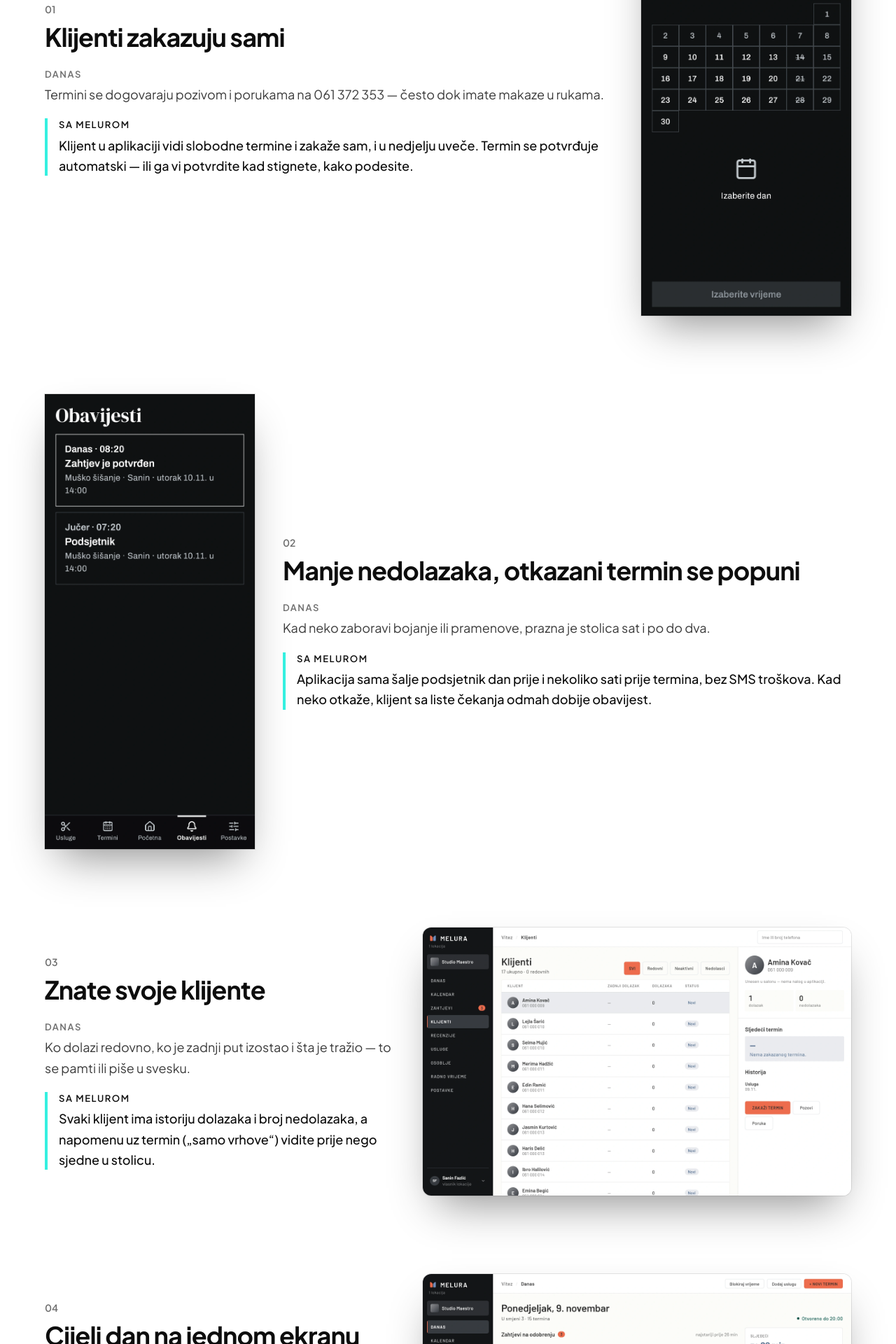
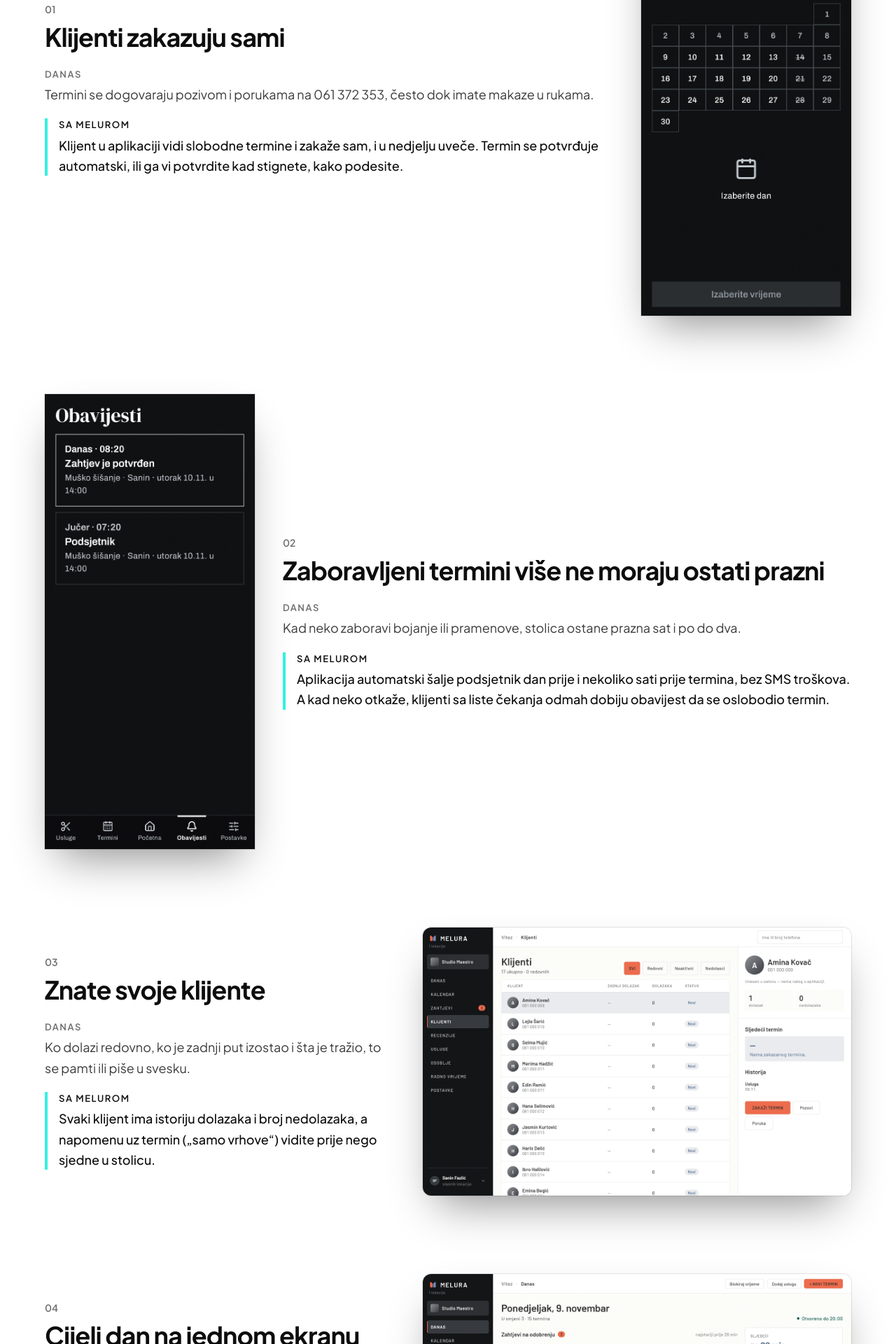
Before and after one commit to Ennyzny/melura-page, a Next.js app: page /invitations/studio-maestro in a window 1280 px wide. Shown: the part 1480-3400 px from the top of the page at 70% size. Built offline with nearby package versions, Linux system fonts and the light colour scheme; no server answers.

Commit message:
feat(pozivnice): bez crtica u tekstu, nova korist o zaboravljenim terminima
Crtice „—“ iz vidljivog teksta zamijenjene zarezima i tačkama. Korist 02 prema
Hamzinom tekstu: „Zaboravljeni termini više ne moraju ostati prazni“.

```diff
--- a/src/app/invitations/[slug]/page.tsx
+++ b/src/app/invitations/[slug]/page.tsx
@@ -19,7 +19,7 @@ export async function generateStaticParams() {
 export async function generateMetadata({ params }: PageProps<"/invitations/[slug]">): Promise<Metadata> {
   const p = pozivnica((await params).slug);
   if (!p) return {};
-  const naslov = `${p.salon.ime} — vaša aplikacija`;
+  const naslov = `${p.salon.ime}: vaša aplikacija`;
   return {
     title: naslov,
     description: p.uvod,
@@ -41,7 +41,7 @@ const koraci = [
   {
     ikona: Video,
     naslov: "Dogovorimo detalje",
-    tekst: "Uživo u salonu ili preko Google Meet poziva — usluge, tim, radno vrijeme, fotografije i sve što želite drugačije.",
+    tekst: "Uživo u salonu ili preko Google Meet poziva: usluge, tim, radno vrijeme, fotografije i sve što želite drugačije.",
   },
   {
     ikona: Smartphone,
@@ -57,7 +57,7 @@ export default async function PozivnicaPage({ params }: PageProps<"/invitations/
 
   const { salon } = p;
   const boje = { ...salon.boje, naPrimarnoj: tekstNa(salon.boje.primarna) };
-  const kontakt = `mailto:${DEMO_EMAIL}?subject=${encodeURIComponent(`${salon.ime} — aplikacija`)}`;
+  const kontakt = `mailto:${DEMO_EMAIL}?subject=${encodeURIComponent(`${salon.ime}: aplikacija`)}`;
 
   return (
     <div>
@@ -190,7 +190,7 @@ export default async function PozivnicaPage({ params }: PageProps<"/invitations/
             Upišite svoje usluge i odmah ih vidite u aplikaciji.
           </h2>
           <p className="mt-4 max-w-2xl text-lg text-ink-soft">
-            Ovo je naš prijedlog — promijenite nazive i cijene, dodajte ili uklonite usluge.
+            Ovo je naš prijedlog. Promijenite nazive i cijene, dodajte ili uklonite usluge.
           </p>
           <div className="mt-10">
             <Cjenovnik slug={p.slug} salon={salon.ime} pocetne={p.usluge} boje={boje} email={DEMO_EMAIL} />
@@ -203,7 +203,7 @@ export default async function PozivnicaPage({ params }: PageProps<"/invitations/
         <h2 className="text-3xl font-bold tracking-tight sm:text-4xl">Kako ide dalje</h2>
         <p className="mt-4 max-w-2xl text-lg text-ink-soft">
           Ovo što vidite je <strong className="text-ink">početna verzija</strong>, napravljena po javnim podacima o
-          salonu. Sve ostalo dorađujemo zajedno — uživo u salonu ili preko Google Meet poziva, kako vam odgovara.
+          salonu. Sve ostalo dorađujemo zajedno, uživo u salonu ili preko Google Meet poziva, kako vam odgovara.
         </p>
         <ol className="mt-10 grid gap-5 sm:grid-cols-2 lg:grid-cols-4">
           {koraci.map(({ ikona: Ikona, naslov, tekst }, i) => (
@@ -262,7 +262,7 @@ export default async function PozivnicaPage({ params }: PageProps<"/invitations/
             Da klijenti {salon.genitiv} zakazuju sami?
           </h2>
           <p className="mx-auto mt-4 max-w-xl text-lg text-white/80">
-            Javite se i dogovorimo kratak sastanak — u salonu ili preko Google Meeta. Pokažemo aplikaciju uživo i
+            Javite se i dogovorimo kratak sastanak, u salonu ili preko Google Meeta. Pokažemo aplikaciju uživo i
             dogovorimo sve izmjene.
           </p>
           <a
@@ -287,7 +287,7 @@ export default async function PozivnicaPage({ params }: PageProps<"/invitations/
             se razlikovati i dorađuju se u dogovoru sa vama.
           </li>
           <li>
-            Opisane koristi su mogućnosti aplikacije, ne garancija rezultata — broj termina, nedolazaka i prihod
+            Opisane koristi su mogućnosti aplikacije, ne garancija rezultata. Broj termina, nedolazaka i prihod
             zavise od salona i njegovih klijenata.
           </li>
           <li>
--- a/src/components/pozivnica/Cjenovnik.tsx
+++ b/src/components/pozivnica/Cjenovnik.tsx
@@ -74,9 +74,9 @@ export function Cjenovnik({
 
   const kategorije = [...new Set(usluge.map((u) => u.kategorija.trim() || "Ostalo"))];
   const tekst = usluge
-    .map((u) => `${u.kategorija} — ${u.naziv}: ${u.cijena} KM, ${trajanjeTekst(u.trajanje)}`)
+    .map((u) => `${u.kategorija}, ${u.naziv}: ${u.cijena} KM, ${trajanjeTekst(u.trajanje)}`)
     .join("\n");
-  const mailto = `mailto:${email}?subject=${encodeURIComponent(`Cjenovnik — ${salon}`)}&body=${encodeURIComponent(
+  const mailto = `mailto:${email}?subject=${encodeURIComponent(`Cjenovnik: ${salon}`)}&body=${encodeURIComponent(
     `Naše usluge za aplikaciju:\n\n${tekst}\n`,
   )}`;
 
@@ -167,7 +167,7 @@ export function Cjenovnik({
         </div>
 
         <div className="mt-8 rounded-3xl bg-fog p-6">
-          <p className="text-lg font-bold">Ovako izgleda — pošaljite nam i ubacujemo ga u aplikaciju.</p>
+          <p className="text-lg font-bold">Ovako izgleda. Pošaljite nam i ubacujemo ga u aplikaciju.</p>
           <p className="mt-1 text-[15px] text-ink-soft">
             Izmjene se čuvaju samo u vašem browseru dok ih ne pošaljete. Kasnije ih mijenjate sami, iz Melure.
           </p>
--- a/src/components/pozivnica/Ekran.tsx
+++ b/src/components/pozivnica/Ekran.tsx
@@ -18,7 +18,7 @@ export function Ekran({
   return (
     <Image
       src={snimak.src}
-      alt={snimak.opis ? `${snimak.naslov} — ${snimak.opis}` : snimak.naslov}
+      alt={snimak.opis ? `${snimak.naslov}: ${snimak.opis}` : snimak.naslov}
       width={snimak.sirina}
       height={snimak.visina}
       sizes={sizes}
--- a/src/invitations/studio-maestro.ts
+++ b/src/invitations/studio-maestro.ts
@@ -46,25 +46,25 @@ export const studioMaestro: Pozivnica = {
   koristi: [
     {
       naslov: "Klijenti zakazuju sami",
-      danas: "Termini se dogovaraju pozivom i porukama na 061 372 353 — često dok imate makaze u rukama.",
-      sa: "Klijent u aplikaciji vidi slobodne termine i zakaže sam, i u nedjelju uveče. Termin se potvrđuje automatski — ili ga vi potvrdite kad stignete, kako podesite.",
+      danas: "Termini se dogovaraju pozivom i porukama na 061 372 353, često dok imate makaze u rukama.",
+      sa: "Klijent u aplikaciji vidi slobodne termine i zakaže sam, i u nedjelju uveče. Termin se potvrđuje automatski, ili ga vi potvrdite kad stignete, kako podesite.",
       snimak: tel("app-flow-termin", "Izbor termina", "Samo stvarno slobodna vremena"),
     },
     {
-      naslov: "Manje nedolazaka, otkazani termin se popuni",
-      danas: "Kad neko zaboravi bojanje ili pramenove, prazna je stolica sat i po do dva.",
-      sa: "Aplikacija sama šalje podsjetnik dan prije i nekoliko sati prije termina, bez SMS troškova. Kad neko otkaže, klijent sa liste čekanja odmah dobije obavijest.",
+      naslov: "Zaboravljeni termini više ne moraju ostati prazni",
+      danas: "Kad neko zaboravi bojanje ili pramenove, stolica ostane prazna sat i po do dva.",
+      sa: "Aplikacija automatski šalje podsjetnik dan prije i nekoliko sati prije termina, bez SMS troškova. A kad neko otkaže, klijenti sa liste čekanja odmah dobiju obavijest da se oslobodio termin.",
       snimak: tel("app-notifications", "Obavijesti", "Potvrda i podsjetnik"),
     },
     {
       naslov: "Znate svoje klijente",
-      danas: "Ko dolazi redovno, ko je zadnji put izostao i šta je tražio — to se pamti ili piše u svesku.",
+      danas: "Ko dolazi redovno, ko je zadnji put izostao i šta je tražio, to se pamti ili piše u svesku.",
       sa: "Svaki klijent ima istoriju dolazaka i broj nedolazaka, a napomenu uz termin („samo vrhove“) vidite prije nego sjedne u stolicu.",
       snimak: racunar("melura-clients", "Klijenti u Meluri", "Istorija dolazaka i nedolasci"),
     },
     {
       naslov: "Cijeli dan na jednom ekranu",
-      danas: "Raspored je u telefonu, svesci i glavi — i svaka izmjena je novi poziv.",
+      danas: "Raspored je u telefonu, svesci i glavi, a svaka izmjena je novi poziv.",
       sa: "U Meluri vidite ko dolazi, šta čeka potvrdu, ko je u smjeni, naplaćeno i prognozu dana. Smjene, pauze i blokade (seminar, isporuka robe) postavite jednom.",
       snimak: racunar("melura-today", "Danas u Meluri", "Pregled dana salona"),
     },
@@ -99,14 +99,14 @@ export const studioMaestro: Pozivnica = {
 
   zakazivanje: [
     tel("app-flow-usluga", "1. Usluga", "Klijent bira šta želi."),
-    tel("app-flow-radnik", "2. Frizer", "Kod koga dolazi — ili „bilo ko od nas“."),
+    tel("app-flow-radnik", "2. Frizer", "Kod koga dolazi, ili „bilo ko od nas“."),
     tel("app-flow-termin", "3. Termin", "Samo stvarno slobodna vremena."),
     tel("app-book-success", "4. Poslano", "Vi potvrđujete, klijent dobija obavijest."),
   ],
 
   zastoVi:
-    "Sanine, Studiju Maestro se javljamo prvom. Barberski seminari, edukacije i certifikati vaših polaznika pokazuju da u frizerstvu ovog kraja vi postavljate trend — i želimo da novi način zakazivanja u Vitezu i regiji krene upravo od vas.",
+    "Sanine, Studiju Maestro se javljamo prvom. Barberski seminari, edukacije i certifikati vaših polaznika pokazuju da u frizerstvu ovog kraja vi postavljate trend i želimo da novi način zakazivanja u Vitezu i regiji krene upravo od vas.",
 
   napomena:
-    "Ime, logo, boje, fotografije i telefon su sa javnih profila Studija Maestro. Cjenovnik, imena radnika osim vlasnika, klijenti i termini na snimcima su primjer — sve to upisujete vi.",
+    "Ime, logo, boje, fotografije i telefon su sa javnih profila Studija Maestro. Cjenovnik, imena radnika osim vlasnika, klijenti i termini na snimcima su primjer. Sve to upisujete vi.",
 };
--- a/src/invitations/tim.ts
+++ b/src/invitations/tim.ts
@@ -32,7 +32,7 @@ export const tim: Clan[] = [
 export const oNama = {
   naslov: "Dvojica studenata iz Viteza i jedna ideja.",
   prica: [
-    "Mi smo Hamza i Eniz, studenti softverskog inženjerstva iz Viteza. Gledali smo kako se termini kod frizera, u beauty salonima i kod fizioterapeuta i dalje dogovaraju pozivima i porukama — i na domaćem tržištu nismo našli rješenje koje to radi kako treba.",
+    "Mi smo Hamza i Eniz, studenti softverskog inženjerstva iz Viteza. Gledali smo kako se termini kod frizera, u beauty salonima i kod fizioterapeuta i dalje dogovaraju pozivima i porukama, a na domaćem tržištu nismo našli rješenje koje to radi kako treba.",
     "Zato smo napravili Meluru: platformu na kojoj svaki salon dobija aplikaciju sa svojim imenom, a vlasnik jedno mjesto za cijeli raspored. Svuda gdje se zakazuje termin.",
   ],
 };
```
